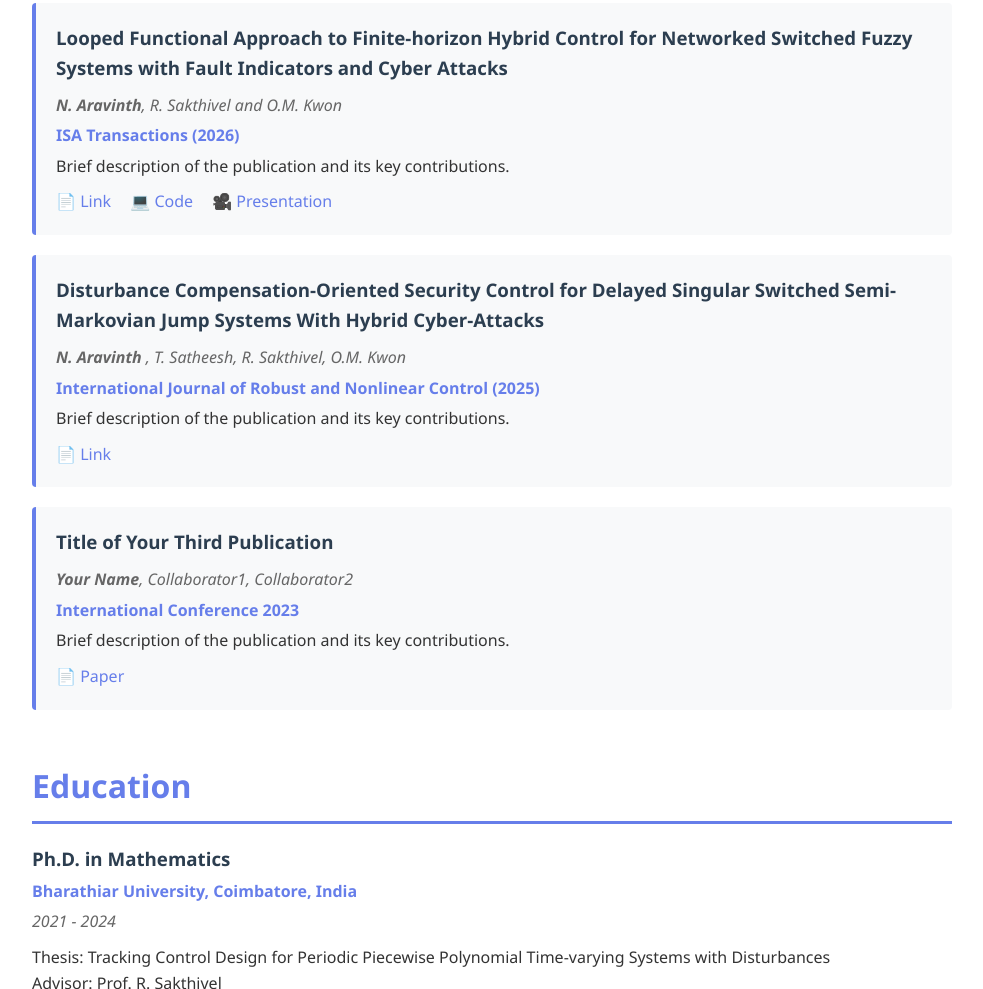
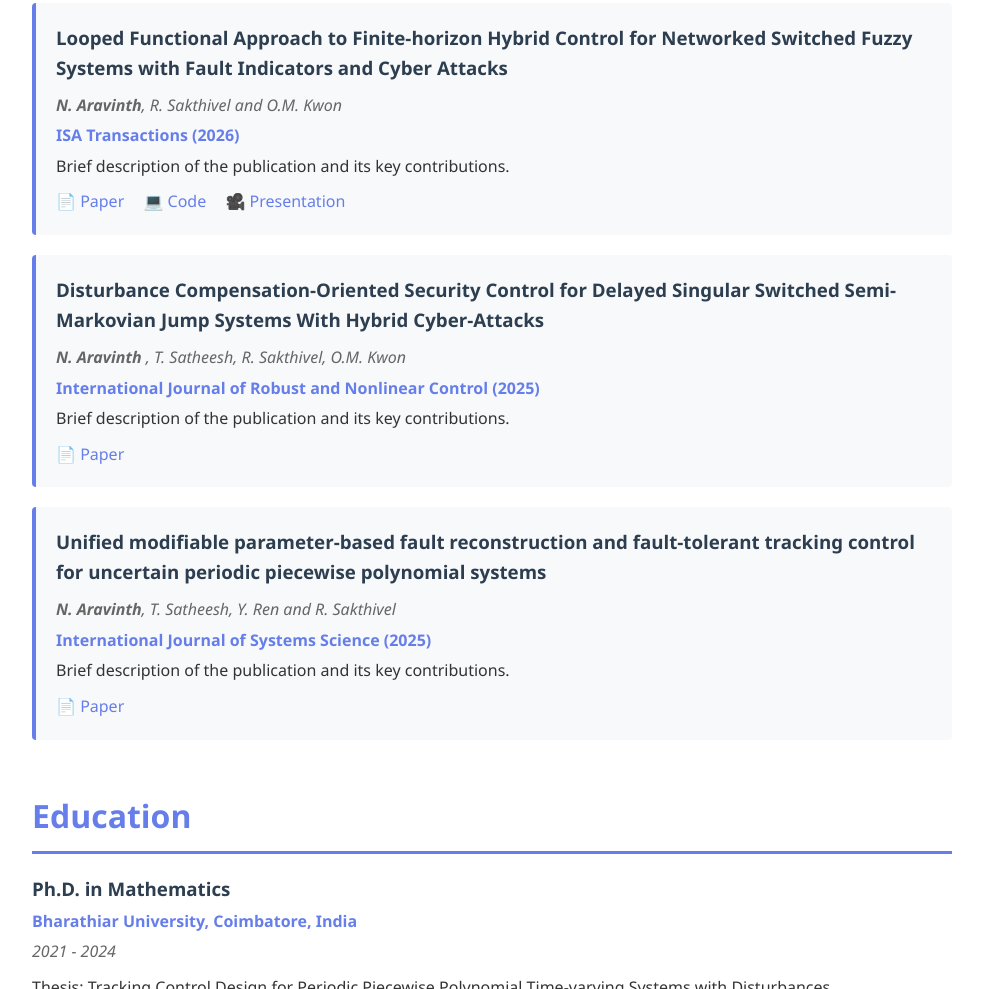
Before and after one commit to aravinth-narayanan/aravinth, a plain HTML site: page index.html in a window 1280 px wide. Shown: the part 1263-2252 px from the top of the page, without its empty margins (148-1131 px from the left). Drawn offline with Linux system fonts and the light colour scheme.

Commit message:
Update publication links and details in index.html

```diff
--- a/index.html
+++ b/index.html
@@ -308,7 +308,7 @@
                     <p class="venue">ISA Transactions (2026)</p>
                     <p>Brief description of the publication and its key contributions.</p>
                     <div class="links">
-                        <a href="https://doi.org/10.1016/j.isatra.2025.12.014" target="_blank">📄 Link</a>
+                        <a href="https://doi.org/10.1016/j.isatra.2025.12.014" target="_blank">📄 Paper</a>
                         <a href="#" target="_blank">💻 Code</a>
                         <a href="#" target="_blank">🎥 Presentation</a>
                     </div>
@@ -320,17 +320,17 @@
                     <p class="venue">International Journal of Robust and Nonlinear Control (2025)</p>
                     <p>Brief description of the publication and its key contributions.</p>
                     <div class="links">
-                        <a href=" https://doi.org/10.1002/rnc.70201" target="_blank">📄 Link</a>
+                        <a href=" https://doi.org/10.1002/rnc.70201" target="_blank">📄 Paper</a>
                     </div>
                 </div>
 
                 <div class="publication">
-                    <h3>Title of Your Third Publication</h3>
-                    <p class="authors"><strong>Your Name</strong>, Collaborator1, Collaborator2</p>
-                    <p class="venue">International Conference 2023</p>
+                    <h3>Unified modifiable parameter-based fault reconstruction and fault-tolerant tracking control for uncertain periodic piecewise polynomial systems</h3>
+                    <p class="authors"><strong>N. Aravinth</strong>, T. Satheesh, Y. Ren and R. Sakthivel</p>
+                    <p class="venue">International Journal of Systems Science (2025)</p>
                     <p>Brief description of the publication and its key contributions.</p>
                     <div class="links">
-                        <a href="#" target="_blank">📄 Paper</a>
+                        <a href="https://doi.org/10.1080/00207721.2025.2479773" target="_blank">📄 Paper</a>
                     </div>
                 </div>
             </section>
```
